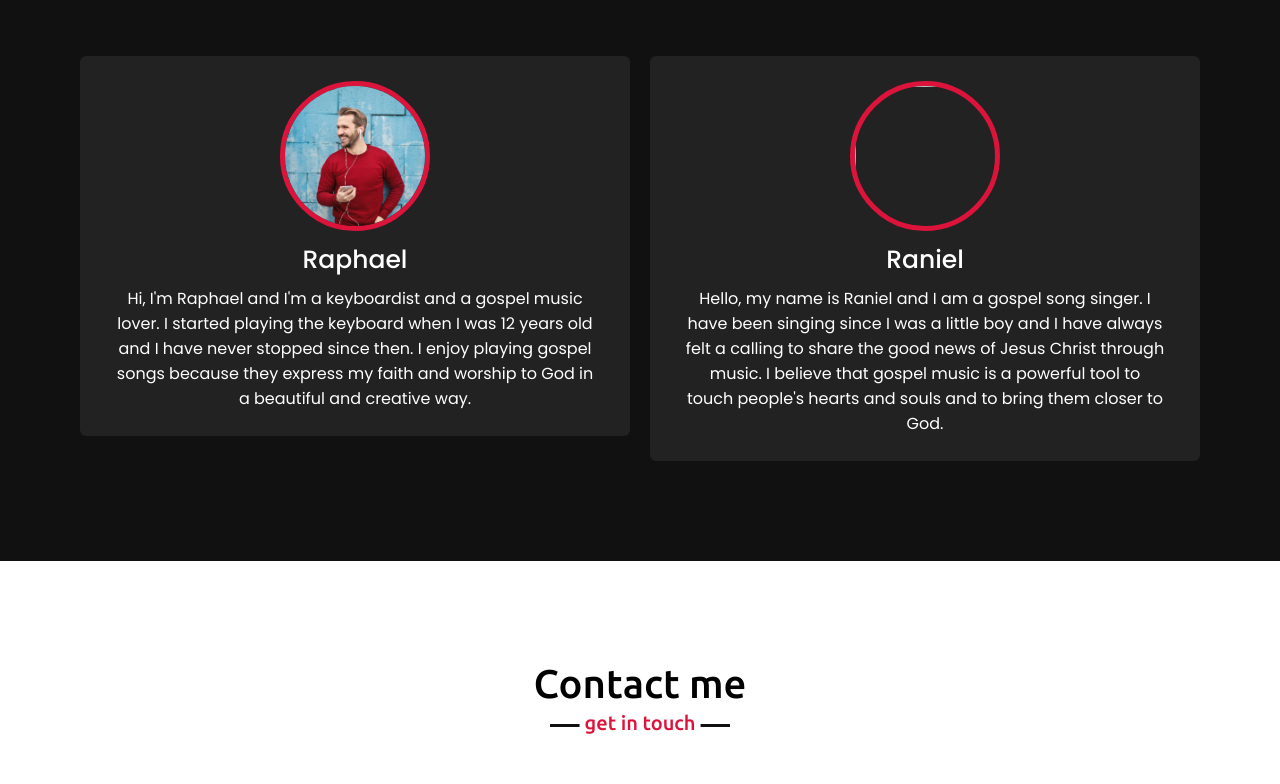
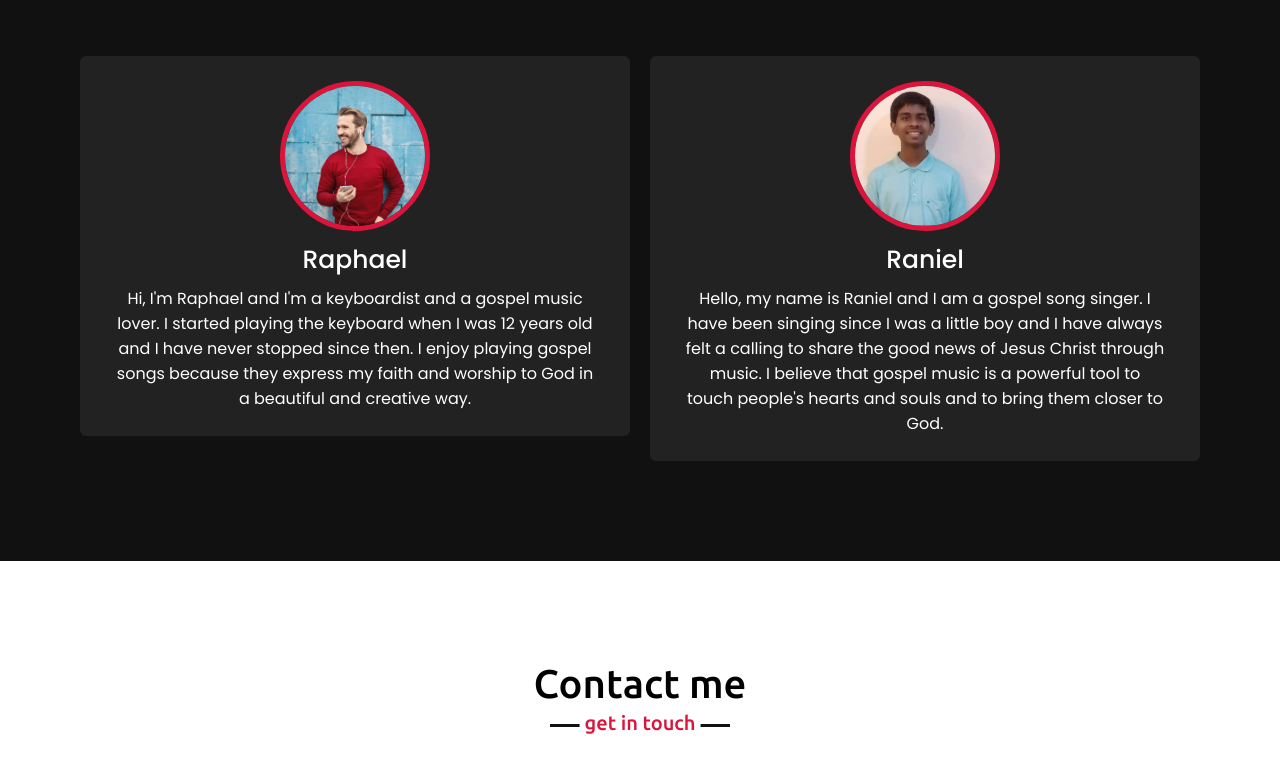
Before and after one commit to Raniel-And-Raphael/Raniel-And-Raphael.github.io, a plain HTML site: page index.html in a window 1280 px wide. Shown: the part 2942-3726 px from the top of the page. Drawn offline with nearby package versions, Linux system fonts and the light colour scheme.

Commit message:
Update index.html

```diff
--- a/index.html
+++ b/index.html
@@ -107,7 +107,7 @@
             <div class="carousel owl-carousel">
                 <div class="card">
                     <div class="box">
-                        <img src="images/profile-3.jpeg" alt="">
+                        <img src="images/profile--3.jpeg" alt="">
                         <div class="text">Raniel</div>
                         <p>Hello, my name is Raniel and I am a gospel song singer. I have been singing since I was a little boy and I have always felt a calling to share the good news of Jesus Christ through music. I believe that gospel music is a powerful tool to touch people's hearts and souls and to bring them closer to God. </p>
                     </div>
```
